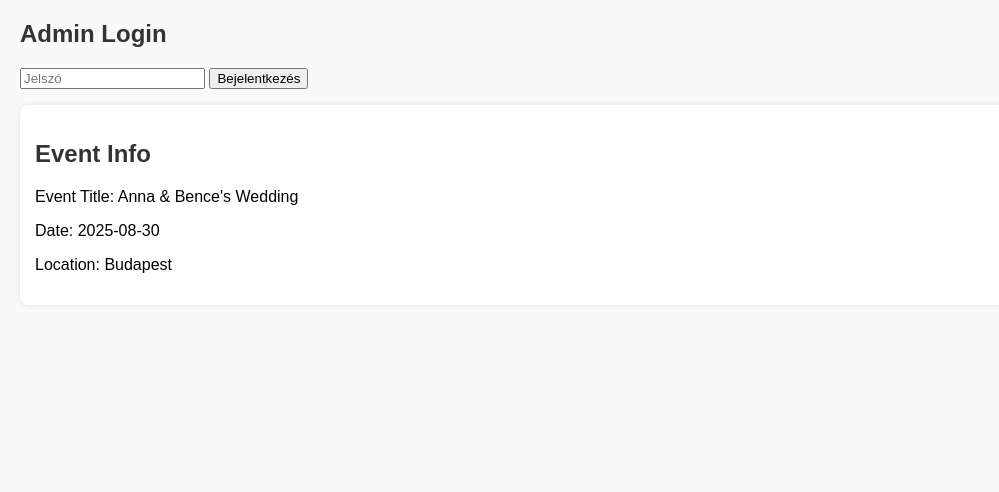
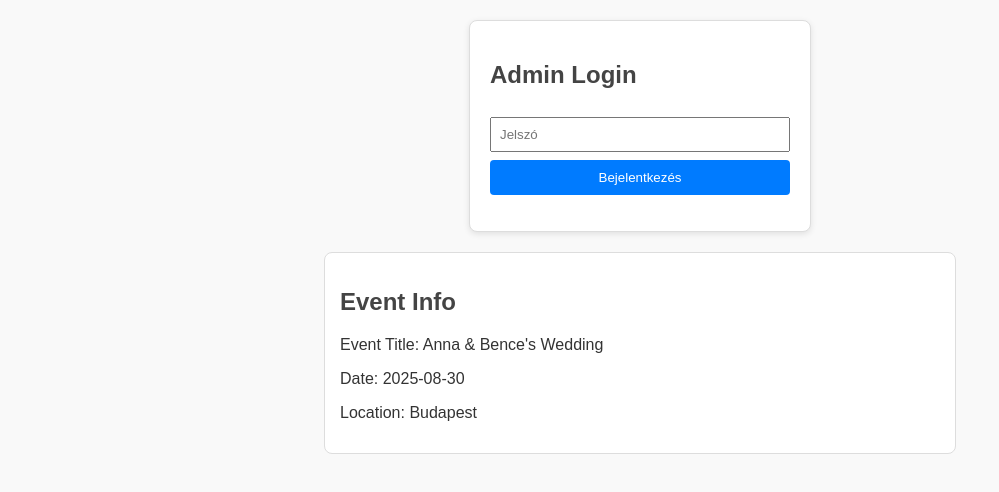
Before and after one commit to zsofialendvai/lovent-mvp, a plain HTML site: page index.html in a window 1280 px wide. Shown: the whole page, without its empty margins (0-999 px from the left). Drawn offline with Linux system fonts and the light colour scheme.

Commit message:
Update style.css

```diff
--- a/style.css
+++ b/style.css
@@ -1,39 +1,83 @@
+/* --- Alap reset --- */
 body {
   font-family: Arial, sans-serif;
   margin: 20px;
   background-color: #f9f9f9;
+  color: #333;
 }
 
 h1, h2 {
-  color: #333;
+  color: #444;
 }
 
-#event-info {
+/* --- Login section --- */
+#login-section {
+  max-width: 300px;
+  margin: 20px auto;
+  padding: 20px;
   background-color: #fff;
-  padding: 15px;
+  border: 1px solid #ddd;
   border-radius: 8px;
-  box-shadow: 0 0 5px rgba(0,0,0,0.1);
-  margin-bottom: 20px;
+  box-shadow: 0 2px 6px rgba(0,0,0,0.1);
 }
 
-#photo-upload {
-  background-color: #fff;
-  padding: 15px;
-  border-radius: 8px;
-  box-shadow: 0 0 5px rgba(0,0,0,0.1);
+#login-section input {
+  width: 100%;
+  padding: 8px;
+  margin: 8px 0;
+  box-sizing: border-box;
 }
 
+#login-section button {
+  width: 100%;
+  padding: 10px;
+  background-color: #007bff;
+  color: #fff;
+  border: none;
+  border-radius: 4px;
+  cursor: pointer;
+}
+
+#login-section button:hover {
+  background-color: #0056b3;
+}
+
+/* --- Event info --- */
+#event-info {
+  max-width: 600px;
+  margin: 20px auto;
+  padding: 15px;
+  background-color: #fff;
+  border-radius: 8px;
+  border: 1px solid #ddd;
+}
+
+/* --- Photo upload section --- */
+#photo-upload {
+  max-width: 800px;
+  margin: 20px auto;
+  padding: 15px;
+  background-color: #fff;
+  border-radius: 8px;
+  border: 1px solid #ddd;
+}
+
+#photo-upload input[type="file"] {
+  display: block;
+  margin-bottom: 15px;
+}
+
+/* --- Photo gallery --- */
 #photo-gallery {
   display: flex;
   flex-wrap: wrap;
-  margin-top: 10px;
+  gap: 10px;
 }
 
 #photo-gallery img {
   width: 150px;
   height: 150px;
   object-fit: cover;
-  margin: 5px;
-  border-radius: 5px;
-  box-shadow: 0 0 3px rgba(0,0,0,0.2);
+  border-radius: 4px;
+  border: 1px solid #ccc;
 }
```
